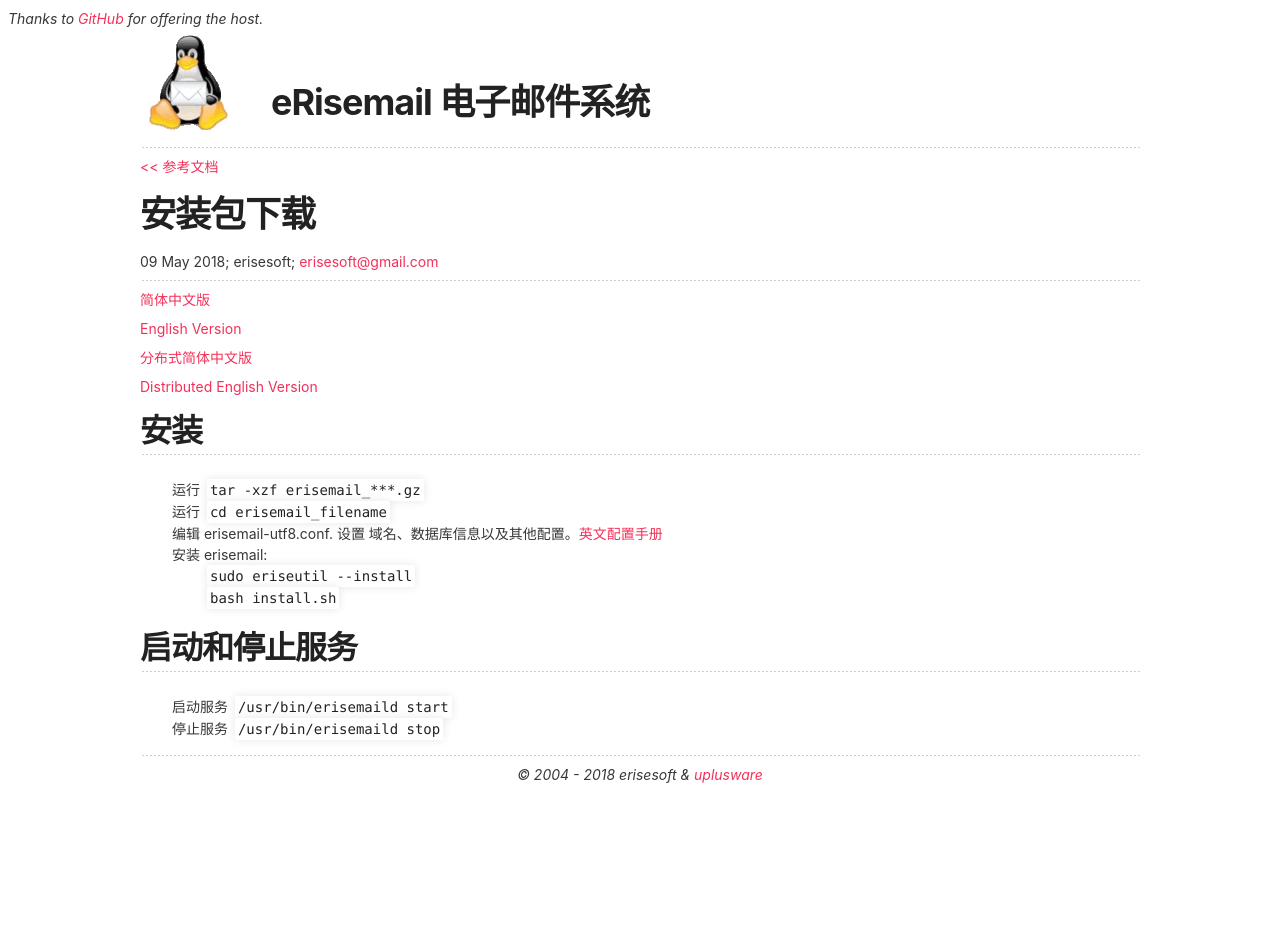
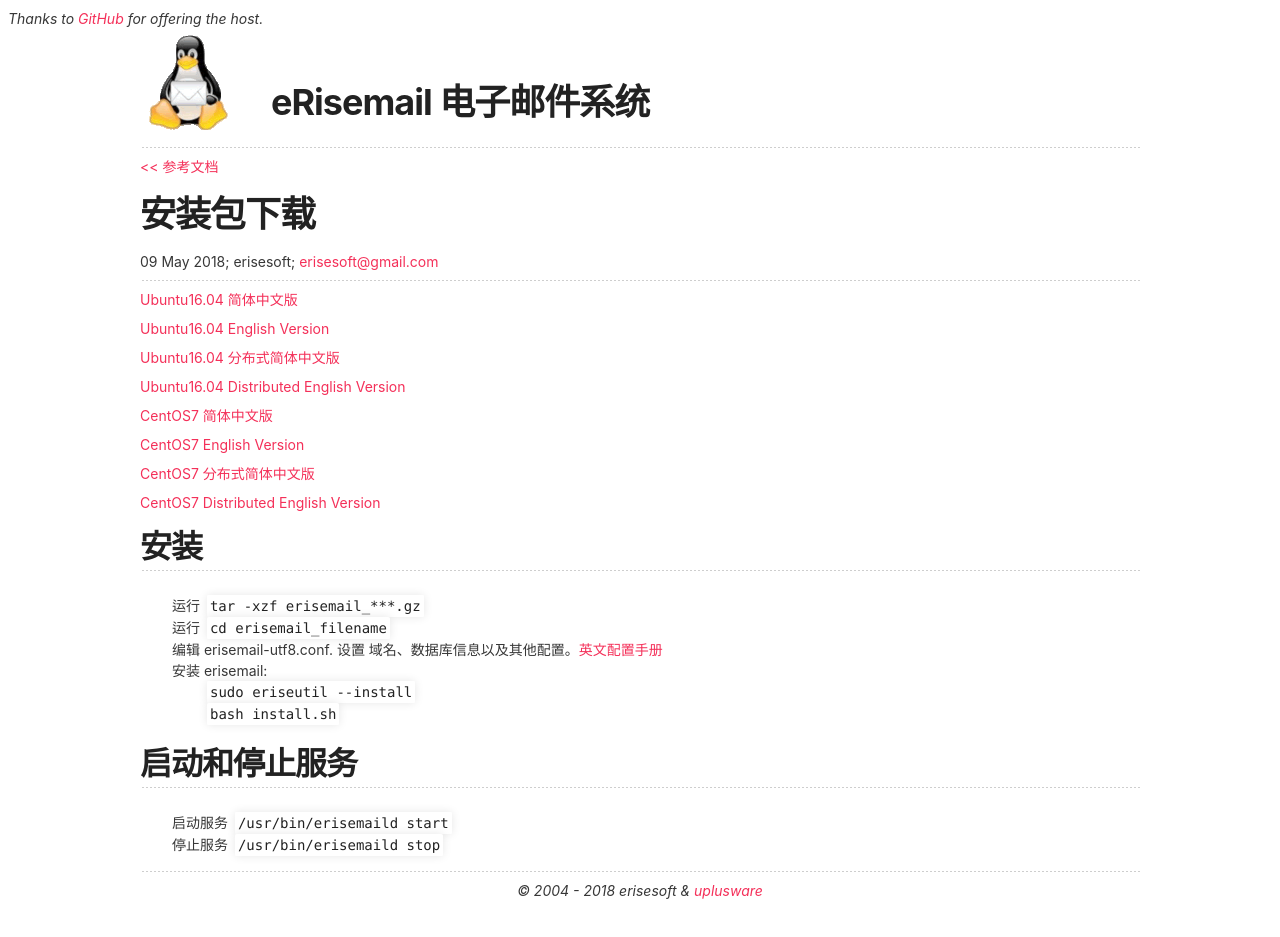
Before and after one commit to erisesoft/erisesoft.github.io, a Jekyll site: the page built from _posts/2018-5-9-安装包下载.md, in a window 1280 px wide. Built offline with Jekyll 4.4.1, drawn with Linux system fonts in a browser that asks for light colours; before the commit the page ends 900 px from its top, so only the background shows below that.

Commit message:
Update 2018-5-9-安装包下载.md

```diff
--- a/_posts/2018-5-9-安装包下载.md
+++ b/_posts/2018-5-9-安装包下载.md
@@ -3,13 +3,21 @@
 title: 安装包下载
 ---
 
-[简体中文版](https://github.com/uplusware/erisemail/raw/master/ubuntu-erisemail-bin-cn-utf8-x86_64-linux-1.6.10.tar.gz)
+[Ubuntu16.04 简体中文版](https://github.com/uplusware/erisemail/raw/master/ubuntu-erisemail-bin-cn-utf8-x86_64-linux-1.6.10.tar.gz)
 
-[English Version](https://github.com/uplusware/erisemail/raw/master/ubuntu-erisemail-bin-en-utf8-x86_64-linux-1.6.10.tar.gz)
+[Ubuntu16.04 English Version](https://github.com/uplusware/erisemail/raw/master/ubuntu-erisemail-bin-en-utf8-x86_64-linux-1.6.10.tar.gz)
 
-[分布式简体中文版](https://github.com/uplusware/erisemail/raw/master/ubuntu-erisemail-bin-cn-utf8-x86_64-linux-1.6.10-dist.tar.gz)
+[Ubuntu16.04 分布式简体中文版](https://github.com/uplusware/erisemail/raw/master/ubuntu-erisemail-bin-cn-utf8-x86_64-linux-1.6.10-dist.tar.gz)
 
-[Distributed English Version](https://github.com/uplusware/erisemail/raw/master/ubuntu-erisemail-bin-en-utf8-x86_64-linux-1.6.10-dist.tar.gz)
+[Ubuntu16.04 Distributed English Version](https://github.com/uplusware/erisemail/raw/master/ubuntu-erisemail-bin-en-utf8-x86_64-linux-1.6.10-dist.tar.gz)
+
+[CentOS7 简体中文版](https://github.com/uplusware/erisemail/raw/master/centos7-erisemail-bin-cn-utf8-x86_64-linux-1.6.10.tar.gz)
+
+[CentOS7 English Version](https://github.com/uplusware/erisemail/raw/master/centos7-erisemail-bin-en-utf8-x86_64-linux-1.6.10.tar.gz)
+
+[CentOS7 分布式简体中文版](https://github.com/uplusware/erisemail/raw/master/centos7-erisemail-bin-cn-utf8-x86_64-linux-1.6.10-dist.tar.gz)
+
+[CentOS7 Distributed English Version](https://github.com/uplusware/erisemail/raw/master/centos7-erisemail-bin-en-utf8-x86_64-linux-1.6.10-dist.tar.gz)
 
 
 ## 安装
```
